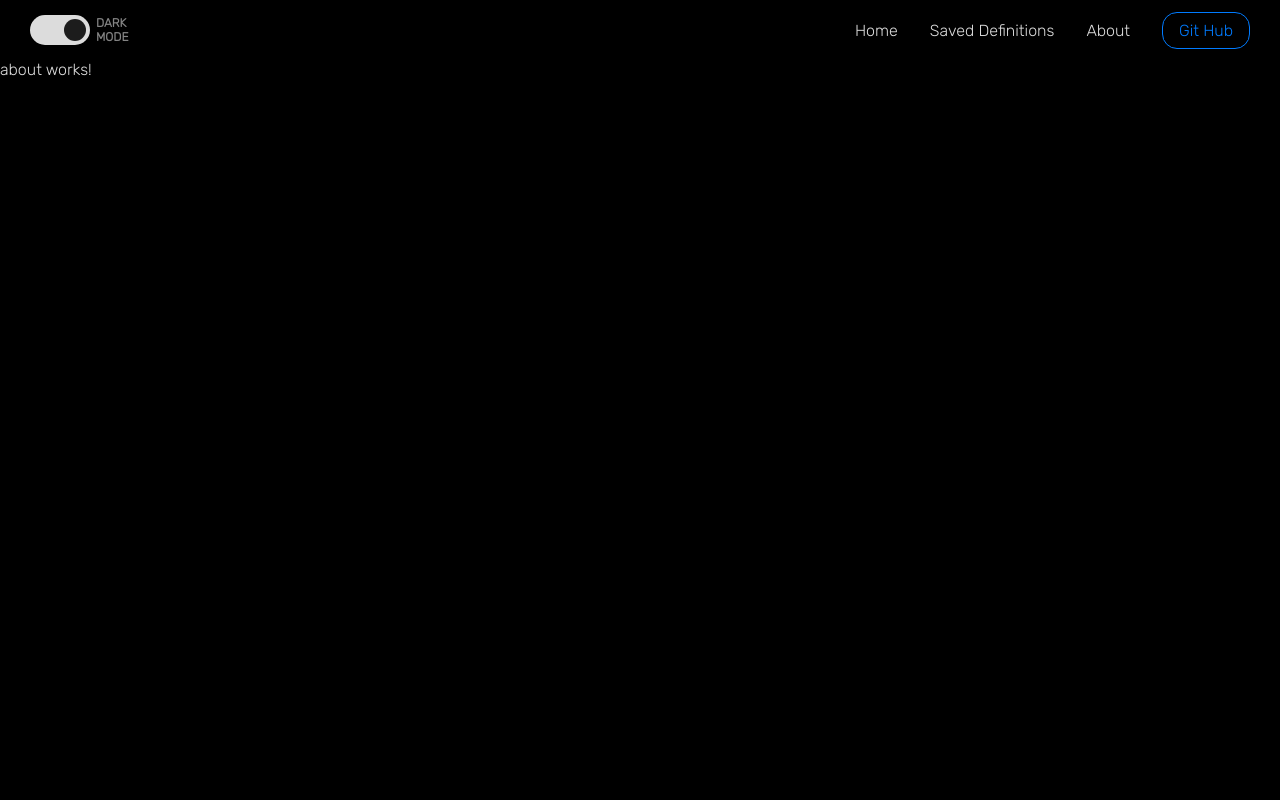
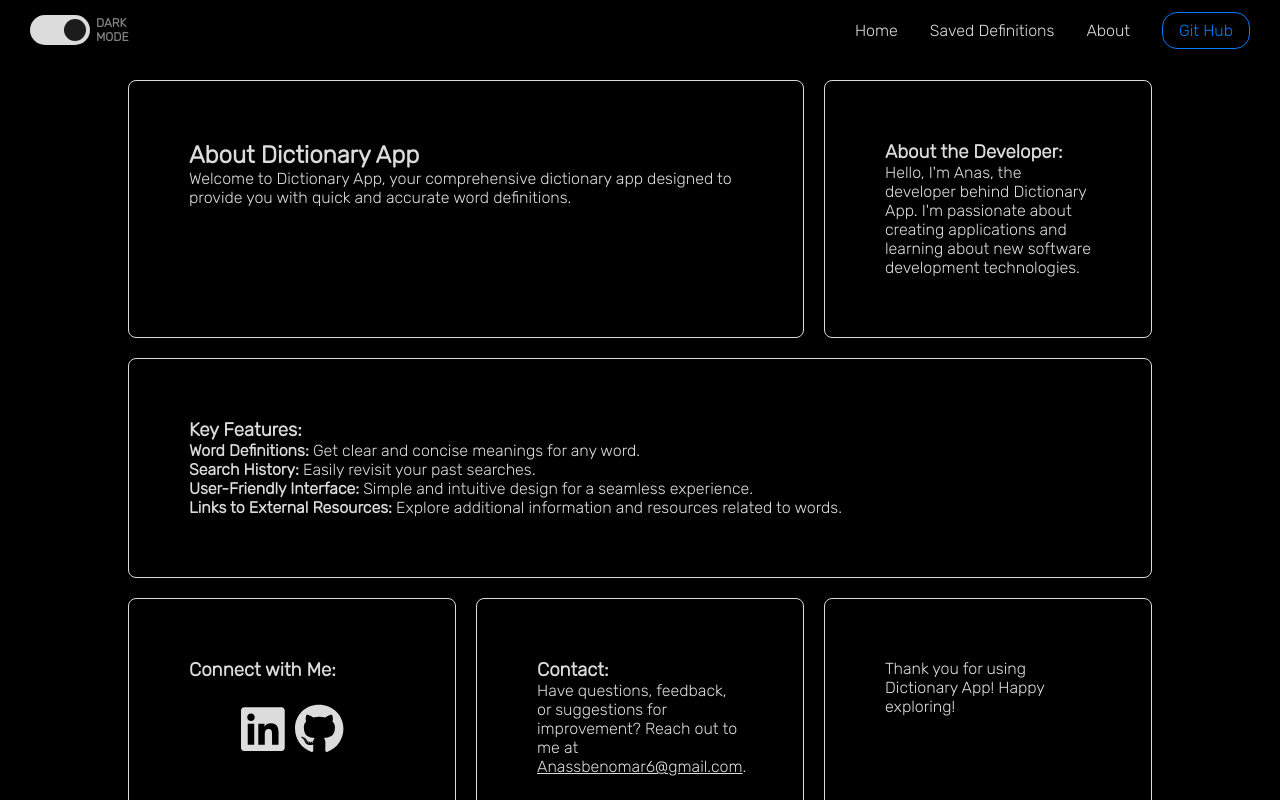
Before and after one commit to AnsBenO/dictionary-angular, an Angular app: page /dictionary-angular/#/about in a window 1280 px wide. Built offline with nearby package versions, Linux system fonts and the light colour scheme.

Commit message:
Added about page content

```diff
--- a/package.json
+++ b/package.json
@@ -20,6 +20,7 @@
     "@angular/router": "^16.2.0",
     "@fortawesome/angular-fontawesome": "^0.13.0",
     "@fortawesome/fontawesome-svg-core": "^6.4.2",
+    "@fortawesome/free-brands-svg-icons": "^6.4.0",
     "@fortawesome/free-solid-svg-icons": "^6.4.2",
     "rxjs": "~7.8.0",
     "tslib": "^2.3.0",
--- a/src/app/pages/about/about.module.ts
+++ b/src/app/pages/about/about.module.ts
@@ -1,9 +1,10 @@
 import { NgModule } from "@angular/core";
 import { CommonModule } from "@angular/common";
 import { AboutComponent } from "./about/about.component";
+import { FontAwesomeModule } from "@fortawesome/angular-fontawesome";
 
 @NgModule({
     declarations: [AboutComponent],
-    imports: [CommonModule],
+    imports: [CommonModule, FontAwesomeModule],
 })
 export class AboutModule {}
--- a/src/app/pages/about/about/about.component.css
+++ b/src/app/pages/about/about/about.component.css
@@ -0,0 +1,76 @@
+.about-container {
+    display: grid;
+    max-width: 80%;
+    grid-template-columns: repeat(auto-fit, minmax(300px, 1fr));
+    gap: 20px;
+    margin: 20px auto;
+}
+
+.about-container:hover section:not(:hover) {
+    filter: blur(2px);
+    transition: all 0.3s ease;
+}
+
+.about-container section:hover {
+    filter: none;
+    transform: scale(1.01);
+}
+
+.about-section,
+.features-section,
+.developer-section,
+.connect-section,
+.contact-section,
+.thanks-section {
+    padding: 60px;
+    border: 1px solid var(--dark-gray);
+    border-radius: 8px;
+}
+
+.connect-list {
+    padding-top: 20px;
+    display: flex;
+    justify-content: center;
+    gap: 10px;
+}
+
+.connect-list li .ng-fa-icon {
+    font-size: 50px;
+
+}
+
+a {
+    color: var(--dark-gray)
+}
+
+.about-section {
+    grid-column: span 2;
+}
+
+.features-section {
+    grid-column: span 3;
+}
+
+ul {
+    list-style: none;
+}
+
+@media screen and (max-width: 768px) {
+    .about-container {
+        max-width: 100%;
+        grid-template-columns: 1fr;
+        padding: 0 10px 0 10px;
+    }
+
+    .about-section {
+        grid-column: span 1;
+    }
+
+    .features-section {
+        grid-column: span 1;
+    }
+
+    section {
+        width: 100%;
+    }
+}
--- a/src/app/pages/about/about/about.component.html
+++ b/src/app/pages/about/about/about.component.html
@@ -1 +1,44 @@
-<p>about works!</p>
+<div class="about-container">
+    <section class="about-section">
+        <h2>About Dictionary App</h2>
+        <p>Welcome to Dictionary App, your comprehensive dictionary app designed to provide you with quick and accurate
+            word definitions.</p>
+    </section>
+
+    <section class="developer-section">
+        <h3>About the Developer:</h3>
+        <p>Hello, I'm Anas, the developer behind Dictionary App. I'm passionate about creating applications and learning
+            about new software development technologies.</p>
+    </section>
+
+    <section class="features-section">
+        <h3>Key Features:</h3>
+        <ul>
+            <li><strong>Word Definitions:</strong> Get clear and concise meanings for any word.</li>
+            <li><strong>Search History:</strong> Easily revisit your past searches.</li>
+            <li><strong>User-Friendly Interface:</strong> Simple and intuitive design for a seamless experience.</li>
+            <li><strong>Links to External Resources:</strong> Explore additional information and resources related to
+                words.</li>
+        </ul>
+    </section>
+
+
+
+    <section class="connect-section">
+        <h3>Connect with Me:</h3>
+        <ul class="connect-list">
+            <li><fa-icon [icon]="linkedIn"></fa-icon></li>
+            <li><fa-icon [icon]="gitHub"></fa-icon></li>
+        </ul>
+    </section>
+
+    <section class="contact-section">
+        <h3>Contact:</h3>
+        <p>Have questions, feedback, or suggestions for improvement? Reach out to me at <a
+                href="mailto:Anassbenomar6@gmail.com">Anassbenomar6@gmail.com</a>.</p>
+    </section>
+
+    <section class="thanks-section">
+        <p>Thank you for using Dictionary App! Happy exploring!</p>
+    </section>
+</div>
--- a/src/app/pages/about/about/about.component.ts
+++ b/src/app/pages/about/about/about.component.ts
@@ -1,10 +1,12 @@
-import { Component } from '@angular/core';
-
+import { Component } from "@angular/core";
+import { IconProp } from "@fortawesome/fontawesome-svg-core";
+import { faGithub, faLinkedin } from "@fortawesome/free-brands-svg-icons";
 @Component({
-  selector: 'app-about',
-  templateUrl: './about.component.html',
-  styleUrls: ['./about.component.css']
+    selector: "app-about",
+    templateUrl: "./about.component.html",
+    styleUrls: ["./about.component.css"],
 })
 export class AboutComponent {
-
+    linkedIn = faLinkedin as IconProp;
+    gitHub = faGithub as IconProp;
 }
```
Also changed, not shown: 5 other files (tests, documents, lock files or other folders).
